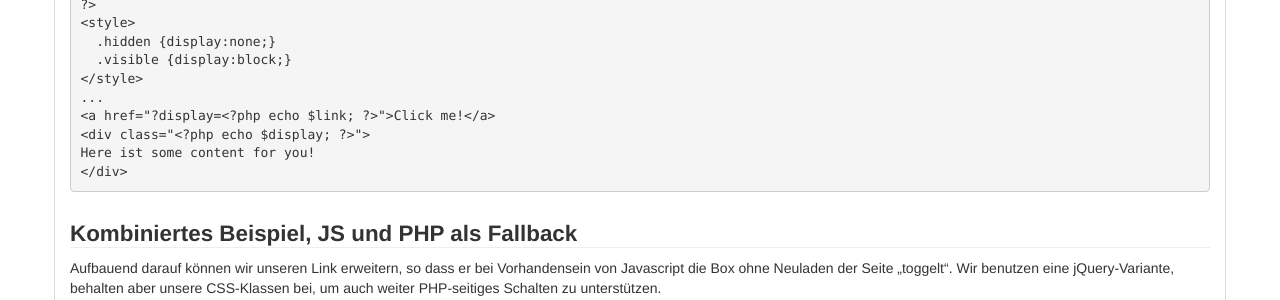
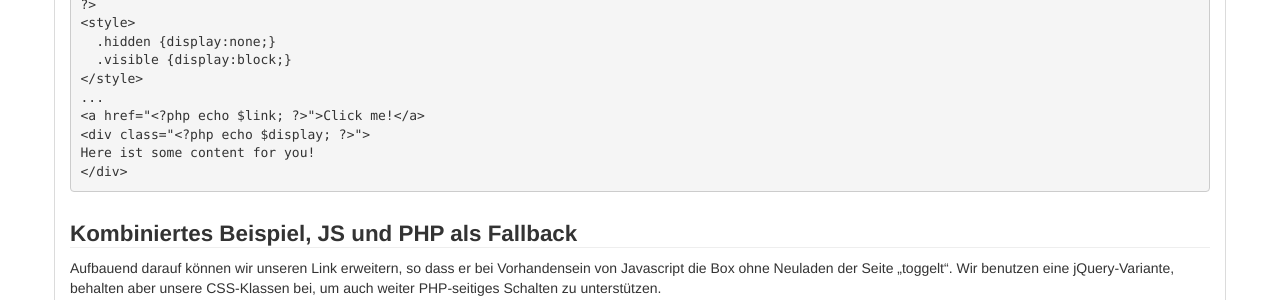
Before and after one commit to php-de/php-de.github.io, a Jekyll site: the page built from implement-approach/inhalt-ein-und-ausblenden.md, in a window 1280 px wide and 900 px high, scrolled down 4670 px. Shown: the part 152-452 px from the top of the window. Built offline with Jekyll 4.4.1, drawn with Linux system fonts in a browser that asks for light colours; nearby versions of some CDN libraries.

Commit message:
fixxes link quickfix for http://www.php.de/php-einsteiger/109530-inhalt-ein-und-ausblenden-wiki.html

```diff
--- a/implement-approach/inhalt-ein-und-ausblenden.md
+++ b/implement-approach/inhalt-ein-und-ausblenden.md
@@ -334,7 +334,7 @@ $link = '?display=' . $states[$display]; // Gegenteil in den Link
   .visible {display:block;}
 </style>
 ...
-<a href="?display=<?php echo $link; ?>">Click me!</a>
+<a href="<?php echo $link; ?>">Click me!</a>
 <div class="<?php echo $display; ?>">
 Here ist some content for you!
 </div>
```
